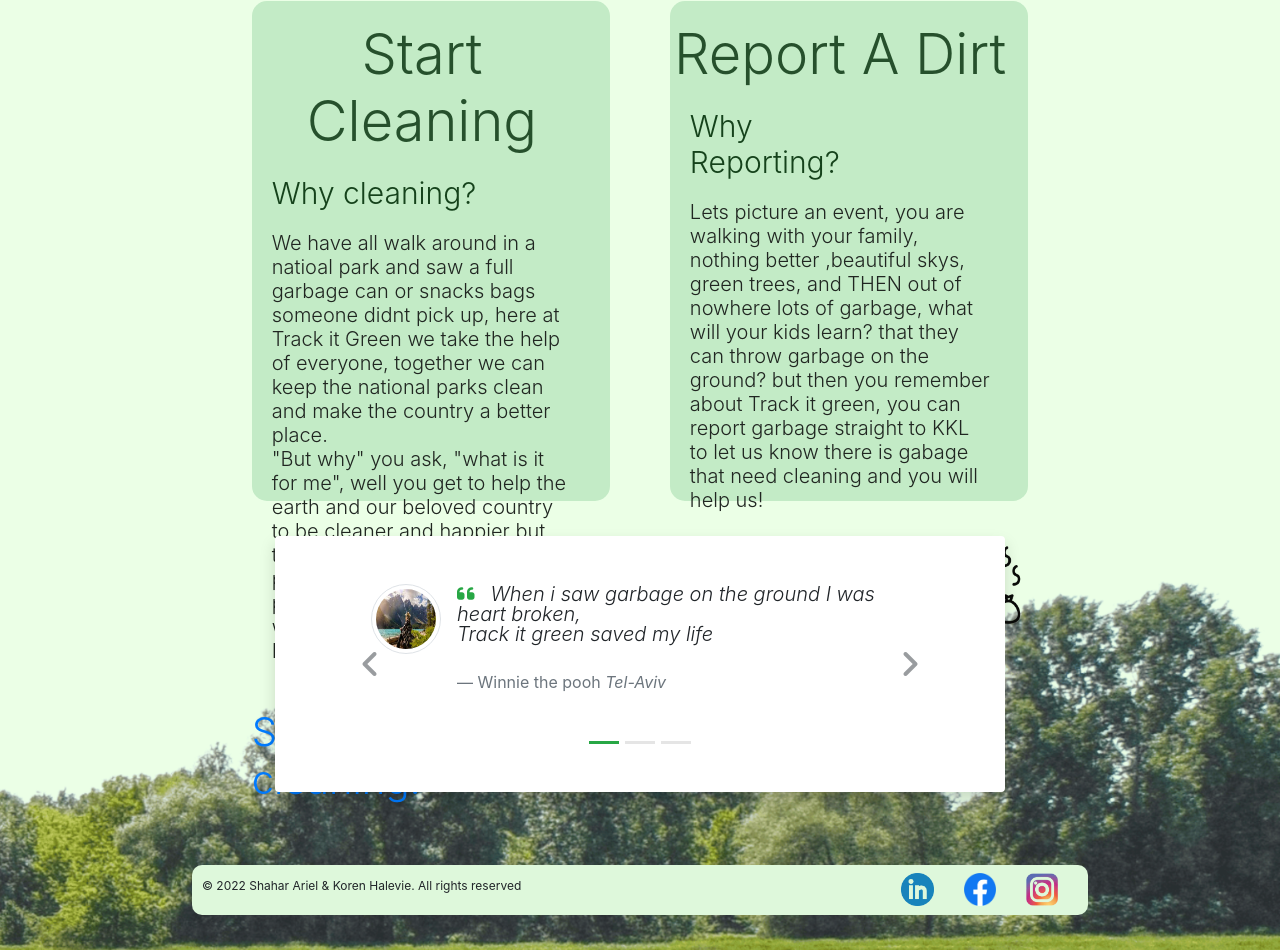
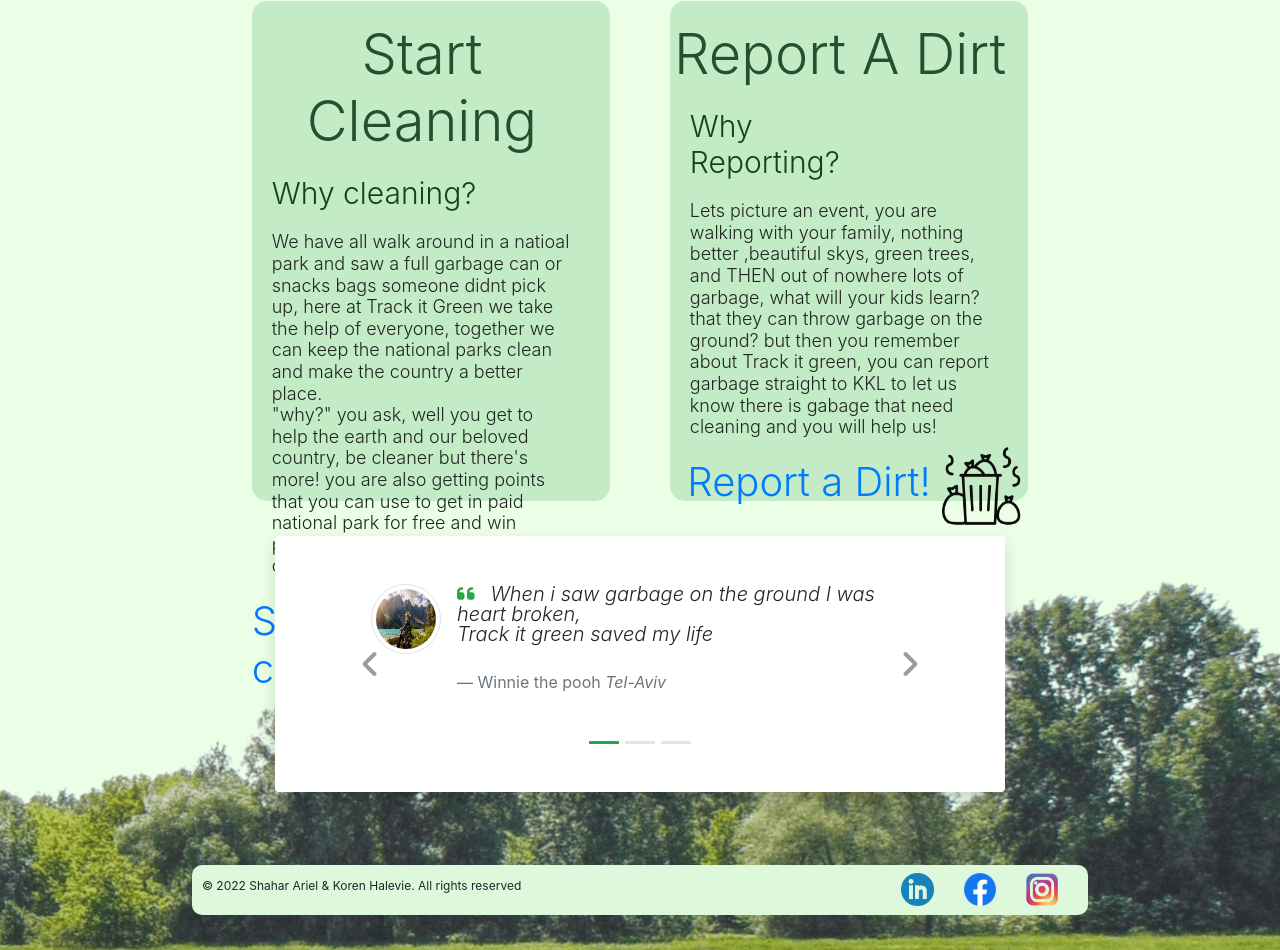
Before and after one commit to shaharariel95/Web-and-Cloud, a PHP site: page / in a window 1280 px wide. Shown: the part 168-1118 px from the top of the page. Run offline with PHP 8.4, Linux system fonts and the light colour scheme; some libraries are stand-ins or nearby versions.

Commit message:
Last fixes, start cleaning And map size

```diff
--- a/Ex5/css/style.css
+++ b/Ex5/css/style.css
@@ -199,7 +199,7 @@
 
 .inner-p {
     margin: 20px;
-    font-size: 20px;
+    font-size: 18px;
     position: relative;
     font-weight: 300;
     color: #202621;
@@ -207,14 +207,12 @@
 
 
 .startClean{
-    top:5%;
     position: relative;
     display: flex;
     justify-content: center;
     height:80px;
     width: 100%;
     font-size: 40px;
-    margin-bottom: 10%;
 }
 
 .startClean img{
@@ -377,6 +375,11 @@
 
 }
 
+#map{
+    height: 95%;
+    width: 95%;
+}
+
 .bottom-main-div {
     position: relative;
     display: flex;
@@ -384,7 +387,7 @@
     flex-wrap: wrap;
     margin-top: 30px;
     border-radius: 15px;
-    width: 500px;
+    width: 60%;
     height: 197px;
     background-color: #c3ebc6;
 }
--- a/Ex5/index.html
+++ b/Ex5/index.html
@@ -81,8 +81,8 @@
                     <p class="inner-p">We have all walk around in a natioal park and saw a full garbage can or snacks
                         bags someone didnt pick up,
                         here at Track it Green we take the help of everyone, together we can keep the national parks
-                        clean and make the country a better place. <br> "But why" you ask, "what is it for me", well you
-                        get to help the earth and our beloved country to be cleaner and happier but there more! you are
+                        clean and make the country a better place. <br> "why?" you ask, well you
+                        get to help the earth and our beloved country, be cleaner but there's more! you are
                         also getting points that you can use to get in paid national park for free and win prizes! Join
                         Us to make Israel cleaner.
                     </p>
```
Also changed, not shown: 1 other file.
